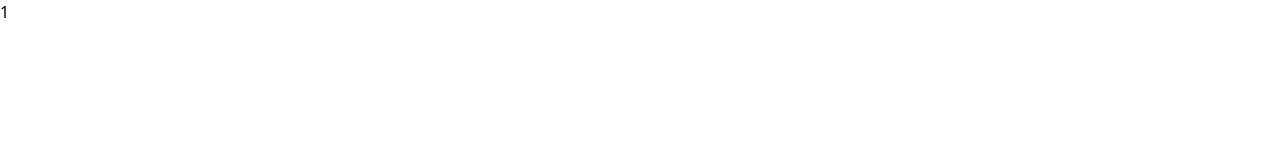
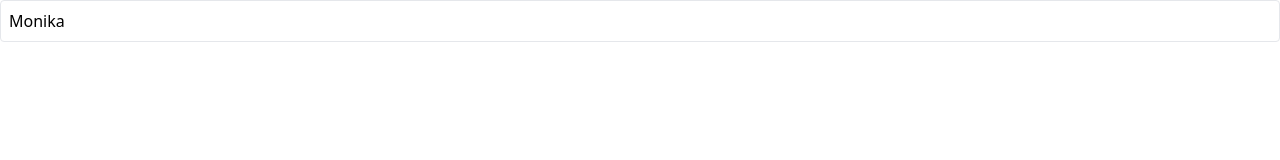
Before and after one commit to konojack/albums-async-thunks-redux-toolkit, a React (Create React App) app: page / in a window 1280 px wide. Shown: the top 160 px of the page. Built offline with nearby package versions, Linux system fonts and the light colour scheme; data requests are answered from the project's data file.

Commit message:
display users list

```diff
--- a/src/components/UsersList.js
+++ b/src/components/UsersList.js
@@ -31,7 +31,17 @@ const UsersList = () => {
     return <div>Error fetching data...</div>;
   }
 
-  return <div>{users.length}</div>;
+  const renderedUsers = users.map(user => {
+    return (
+      <div key={user.id} className="mb-2 border rounded">
+        <div className="flex p-2 justify-between items-center cursor-pointer">
+          {user.name}
+        </div>
+      </div>
+    );
+  });
+
+  return <div>{renderedUsers}</div>;
 };
 
 export default UsersList;
```
